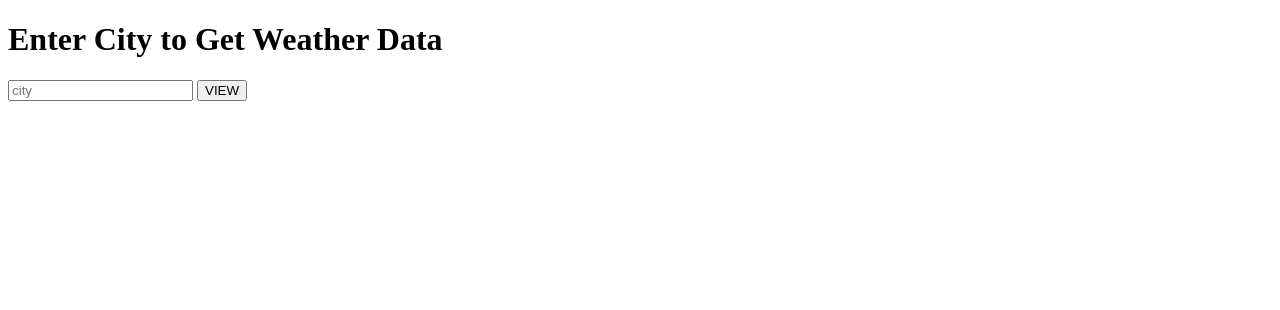
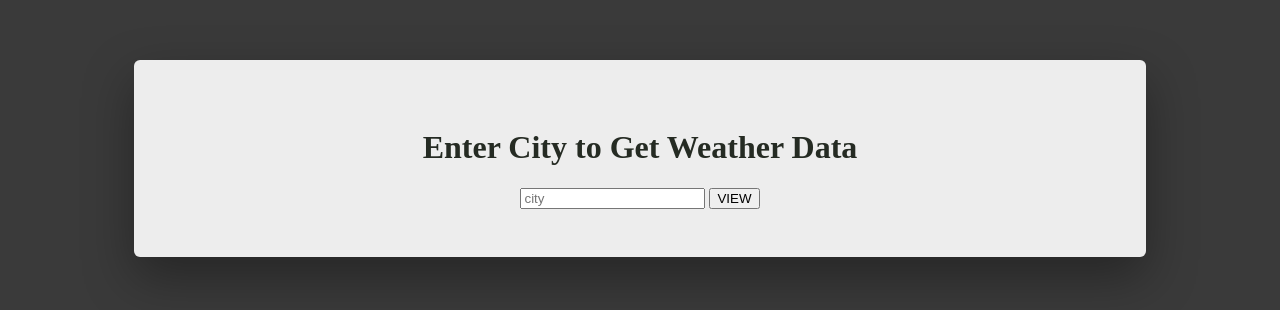
Before and after one commit to atinterstellar/Weather-App, a Flask app: page /city in a window 1280 px wide. Shown: the top 310 px of the page. Run offline with Flask 3, Linux system fonts and the light colour scheme.

Commit message:
added css

```diff
--- a/static/styles.css
+++ b/static/styles.css
@@ -0,0 +1,60 @@
+body{
+    background-color: #3a3a3a;
+}
+div{
+    max-width: 900px;
+    margin: 60px auto;
+    padding: 48px 56px;
+    background: #ededed;
+    border-radius: 6px;
+    box-shadow: 0 20px 50px rgba(0, 0, 0, 0.35);
+}
+div{
+    display: flex;
+    flex-direction: column;
+    justify-content: center;
+    align-items: center;
+    text-align: center;
+}
+button{
+    transform : scale(1.4);
+}
+button:hover {
+  transform: scale(1.7);
+  transition: transform 0.2s ease;
+  background-color: #839b7d;
+}
+.small-button{
+    transform: scale(1)
+}
+.small-button:hover{
+    transform: scale(2);
+    transition: transform 0.2s ease;
+    background-color: #6e7f6a;
+}
+form:hover{
+    transform: scale(1.5);
+    transition: transform 0.2s ease;
+    background-color: #beccbb;
+}
+h1{
+    color: #252b23;
+}
+h1:hover{
+    transform:scale(1.3);
+    transition: transform 0.2s ease;
+}
+h2{
+    color: #252b23;
+}
+h2:hover{
+    transform:scale(1.3);
+    transition: transform 0.2s ease;
+}
+h3{
+    color: #252b23;
+}
+h3:hover{
+    transform:scale(1.3);
+    transition: transform 0.2s ease;
+}
--- a/templates/city.html
+++ b/templates/city.html
@@ -2,12 +2,15 @@
 <html lang="en">
     <head>
         <title> City - Weather </title>
+        <link rel="stylesheet" href="{{ url_for('static', filename='styles.css') }}">
     </head>
     <body>
-        <h1> Enter City to Get Weather Data</h1>
-       <form method="POST">
-            <input type="text" placeholder="city" name="city" >
-            <button type="submit">VIEW</button>
-       </form>
+        <div>
+            <h1> Enter City to Get Weather Data</h1>
+            <form method="POST">
+                <input type="text" placeholder="city" name="city" >
+                <button class="small-button" type="submit">VIEW</button>
+            </form>
+        </div>
     </body>
 </html>
--- a/templates/weather.html
+++ b/templates/weather.html
@@ -2,6 +2,7 @@
 <html lang="en">
     <head>
         <title> Weather </title>
+        <link rel="stylesheet" href="{{ url_for('static', filename='styles.css') }}">
     </head>
     <body>
         <div>
```
Also changed, not shown: templates/home.html (+6 -1 lines), templates/wind.html (+7 -4 lines).
